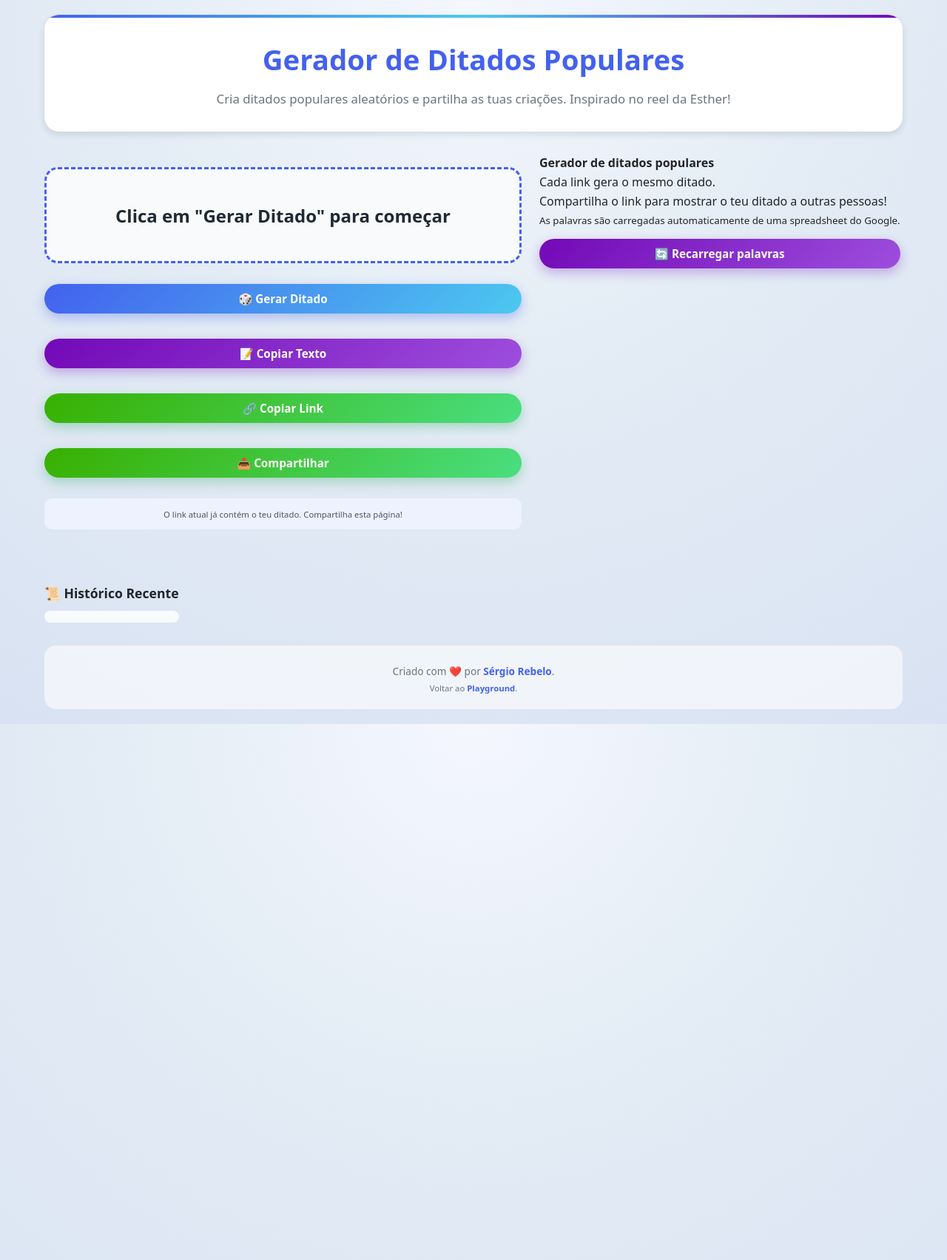
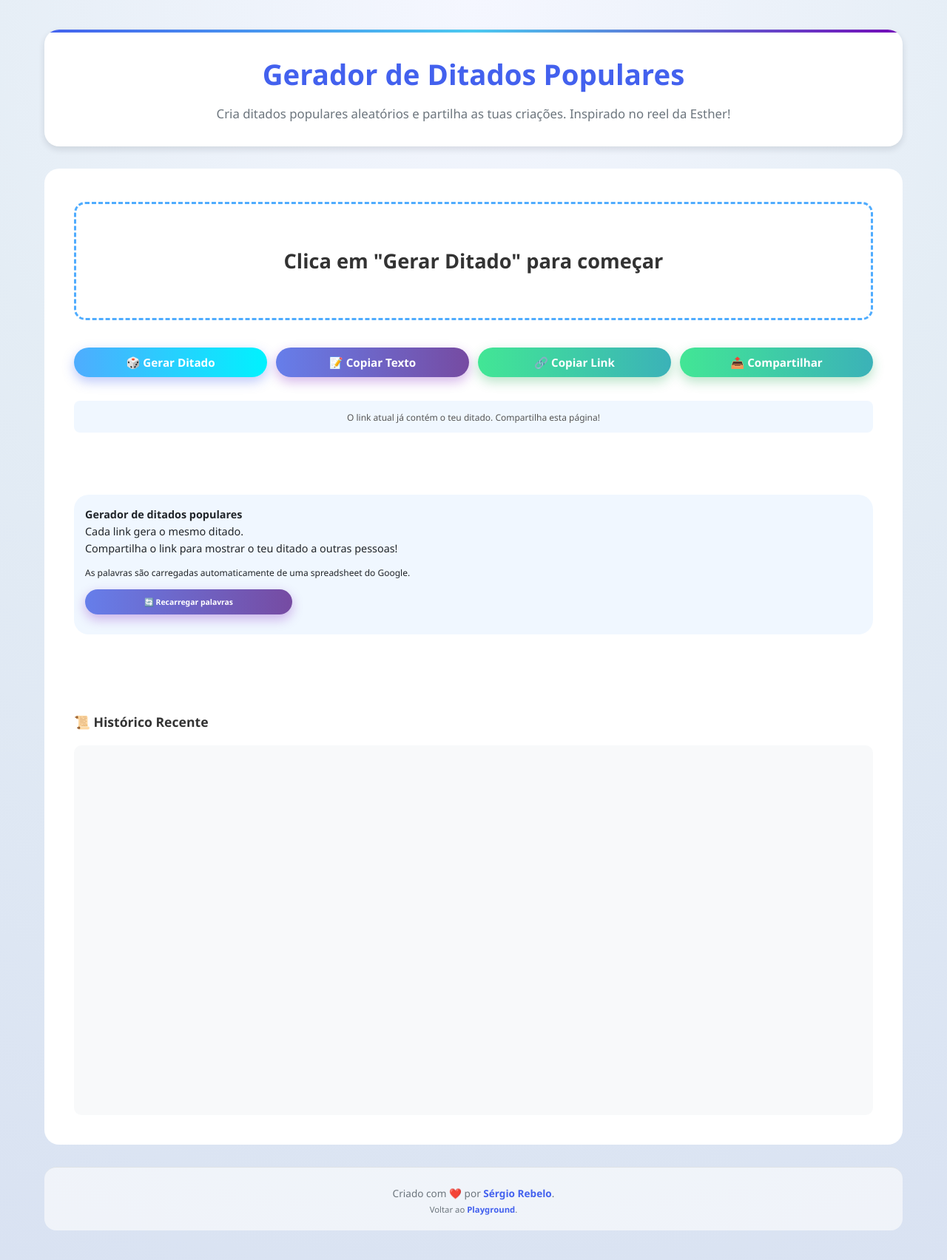
Before and after one commit to sergiorebelo/playground, a Jekyll site: the page built from minisites/gerador-ditados/gerador.html, in a window 1280 px wide. Shown: the whole page at 74% size. Built offline with Jekyll 4.4.1, drawn with Linux system fonts in a browser that asks for light colours.

Commit message:
Refactor CSS styles for improved layout and button responsiveness; update JavaScript function documentation for clarity

```diff
--- a/assets/css/base.css
+++ b/assets/css/base.css
@@ -431,6 +431,7 @@ textarea#generated-query {
 .generator {
     text-align: center;
     margin-bottom: 22px;
+    width: 100%
 }
 
 .ditado-display {
@@ -543,6 +544,11 @@ button,
 
 }
 
+.share-buttons .btn {
+    flex: 1;
+    min-width: 160px;
+}
+
 .btn {
     width: 100%;
     text-align: center;
--- a/minisites/gerador-ditados/gerador.css
+++ b/minisites/gerador-ditados/gerador.css
@@ -1,53 +1,24 @@
 /* Extracted styles from gerador.html */
 * {
-    margin: 0;
-    padding: 0;
-    box-sizing: border-box;
     font-family: 'Segoe UI', Tahoma, Geneva, Verdana, sans-serif;
 }
 
 body {
-    background: linear-gradient(135deg, #667eea 0%, #764ba2 100%);
-    min-height: 100vh;
-    display: flex;
-    justify-content: center;
-    align-items: center;
+
     padding: 20px;
 }
 
-.container {
+.app-container {
     background: white;
     border-radius: 20px;
-    box-shadow: 0 20px 60px rgba(0, 0, 0, 0.3);
-    width: 100%;
-    max-width: 900px;
-    overflow: hidden;
-}
-
-.header {
-    background: linear-gradient(to right, #4facfe 0%, #00f2fe 100%);
-    color: white;
-    padding: 25px;
-    text-align: center;
-}
-
-.header h1 {
-    font-size: 2.2rem;
-    margin-bottom: 10px;
-}
-
-.header p {
-    font-size: 1rem;
-    opacity: 0.9;
-}
-
-.content {
-    padding: 25px;
 }
 
 .generator {
+    margin-left: 40px;
+    margin-right:40px;
+    margin-top:20px;
     text-align: center;
-    margin-bottom: 25px;
+    margin-bottom: 20px;
 }
 
 .ditado-display {
@@ -67,35 +38,6 @@ body {
     word-break: break-word;
 }
 
-.share-section {
-    background: #f8f9fa;
-    border-radius: 15px;
-    padding: 18px;
-    margin-top: 18px;
-    display: flex;
-    flex-direction: column;
-    gap: 12px;
-    align-items: center;
-}
-
-.share-code {
-    background: white;
-    border: 2px solid #4facfe;
-    border-radius: 10px;
-    padding: 12px;
-    font-family: monospace;
-    font-size: 1.1rem;
-    letter-spacing: 2px;
-    text-align: center;
-    width: 100%;
-    max-width: 450px;
-    cursor: pointer;
-    transition: all 0.3s ease;
-}
-
-.share-code:hover {
-    background: #e8f4ff;
-}
 
 .share-buttons {
     display: flex;
@@ -105,13 +47,7 @@ body {
     margin: 20px 0;
 }
 
-.controls {
-    display: flex;
-    gap: 12px;
-    justify-content: center;
-    flex-wrap: wrap;
-    margin-bottom: 18px;
-}
+
 
 .btn {
     padding: 10px 20px;
@@ -146,8 +82,11 @@ body {
     box-shadow: 0 4px 12px rgba(0, 0, 0, 0.15);
 }
 
+
+
 .history {
-    margin-top: 35px;
+    margin: 40px;
+    width:100%;
 }
 
 .history h2 {
@@ -159,11 +98,10 @@ body {
 }
 
 .history-list {
-    max-height: 220px;
-    overflow-y: auto;
-    padding: 8px;
+    padding: 30px;
     border-radius: 10px;
     background: #f8f9fa;
+ min-height:500px;
 }
 
 .history-item {
@@ -202,61 +140,25 @@ body {
     margin-top: 5px;
 }
 
-.footer {
-    text-align: center;
-    padding: 18px;
-    color: #666;
-    font-size: 0.85rem;
-    border-top: 1px solid #eee;
-    background: #f8f9fa;
-}
-
 .config-section {
     background: #f0f7ff;
-    border-radius: 10px;
+    border-radius: 20px;
+    width:100%;
     padding: 15px;
-    margin-top: 20px;
+    margin: 40px;
     font-size: 0.9rem;
 }
 
-.config-section input {
-    padding: 8px;
-    border: 1px solid #ccc;
-    border-radius: 5px;
-    width: 100%;
-    margin-top: 5px;
-}
-
-.config-section button {
-    margin-top: 10px;
-    padding: 8px 15px;
-    background: #4facfe;
-    color: white;
-    border: none;
-    border-radius: 5px;
-    cursor: pointer;
-}
-
-.small-note {
-    margin-top: 10px;
-    font-size: 0.8rem;
-    color: #666;
+.config-section .btn {
+    font-size: 0.65rem;
 }
 
 .reload-row {
     margin-top: 8px;
-    display: flex;
     align-items: center;
-    gap: 8px;
 }
-
-.reload-note {
-    margin-left: 8px;
-}
-
-#lastSheetStatus {
-    margin-left: 12px;
-    color: #444;
+.reload-row .btn {
+    max-width: 280px;
 }
 
 .status-message {
@@ -281,9 +183,6 @@ body {
 }
 
 @media (max-width: 768px) {
-    .header h1 {
-        font-size: 1.8rem;
-    }
 
     .ditado-display {
         font-size: 1.4rem;
@@ -299,4 +198,9 @@ body {
         width: 100%;
         max-width: 280px;
     }
+
+    .history-list {
+        padding: 10px;
+
+    }
 }
--- a/minisites/gerador-ditados/gerador.html
+++ b/minisites/gerador-ditados/gerador.html
@@ -55,5 +55,5 @@ keywords: [gerador de ditados, ditados populares, frases aleatórias, compartilh
     </div>
 
 </div>
-
-<script src="gerador.js" defer></script>
+<link rel="stylesheet" href="gerador.css">
+<script src="gerador.js"></script>
--- a/minisites/gerador-ditados/gerador.js
+++ b/minisites/gerador-ditados/gerador.js
@@ -119,7 +119,7 @@ function generateSelectionOfWords() {
 
 
 /**
- * Generates a new ditado
+ * Generates a new ditado from a selection of words
  *
  * @param {} selectionOfWords
  * @returns
@@ -128,22 +128,15 @@ function getDitadoFromSelectionOfWords(selectionOfWords) {
 
     // Recuperar palavras
     const animal = selectionOfWords.genero === 'F'
-        ? palavras.animaisF[selecoes.animalIdx]
-        : palavras.animaisM[selecoes.animalIdx];
-
-    const adjetivo = selecoes.genero === 'F'
-        ? palavras.adjetivosF[selecoes.adjetivoIdx]
-        : palavras.adjetivosM[selecoes.adjetivoIdx];
-    const negacao = palavras.negações[selecoes.negacaoIdx];
-
-    let verbo;
-    if (negacao === 'não pode' || negacao === 'não deve' || negacao === 'nem pensar em') {
-        verbo = palavras.verbosInfinitivo[selecoes.verboIdx % palavras.verbosInfinitivo.length];
-    }
-
-
-    else {        verbo = palavras.verbosPresente[selecoes.verboIdx % palavras.verbosPresente.length];
-    }
+        ? palavras.animaisF[selectionOfWords.animalIdx]
+        : palavras.animaisM[selectionOfWords.animalIdx];
+    const adjetivo = selectionOfWords.genero === 'F'
+        ? palavras.adjetivosF[selectionOfWords.adjetivoIdx]
+        : palavras.adjetivosM[selectionOfWords.adjetivoIdx];
+    const negacao = palavras.negações[selectionOfWords.negacaoIdx];
+    const verbo = (negacao === 'não pode' || negacao === 'não deve' || negacao === 'nem pensar em')
+        ? palavras.verbosInfinitivo[selectionOfWords.verboIdx]
+        : palavras.verbosPresente[selectionOfWords.verboIdx];
     const lugar = palavras.lugares[selecoes.lugarIdx];
 
     return `${animal} ${adjetivo} ${negacao} ${verbo} ${lugar}`;
@@ -164,38 +157,16 @@ function gerarDitado(selectionOfWords = null) {
 
     const saying = getDitadoFromSelectionOfWords(selectionOfWords);
 
-    // Recuperar palavras
-    const animal = selecoes.genero === 'F'
-        ? palavras.animaisF[selecoes.animalIdx]
-        : palavras.animaisM[selecoes.animalIdx];
-
-    const adjetivo = selecoes.genero === 'F'
-        ? palavras.adjetivosF[selecoes.adjetivoIdx]
-        : palavras.adjetivosM[selecoes.adjetivoIdx];
-
-    const negacao = palavras.negações[selecoes.negacaoIdx];
-
-    let verbo;
-    if (negacao === 'não pode' || negacao === 'não deve' || negacao === 'nem pensar em') {
-        verbo = palavras.verbosInfinitivo[selecoes.verboIdx % palavras.verbosInfinitivo.length];
-    } else {
-        verbo = palavras.verbosPresente[selecoes.verboIdx % palavras.verbosPresente.length];
-    }
-
-    const lugar = palavras.lugares[selecoes.lugarIdx];
-
-    ditadoAtual = `${animal} ${adjetivo} ${negacao} ${verbo} ${lugar}`;
-
     // Gerar URL diretamente (não mostrar código isolado)
     const novaUrl = gerarUrlComDitado(selecoes);
     codigoAtual = extrairCodigoDaUrl(novaUrl);
 
-    ditadoDisplay.textContent = ditadoAtual;
+    ditadoDisplay.textContent = saying;
+    adicionarAoHistorico(saying, novaUrl);
 
-    adicionarAoHistorico(ditadoAtual, novaUrl);
+    return { ditado: saying, url: novaUrl, selecoes };
+}
 
-    return { ditado: ditadoAtual, url: novaUrl, selecoes };
-}
 
 // GERAR URL com código embutido
 function gerarUrlComDitado(selecoes) {
```
